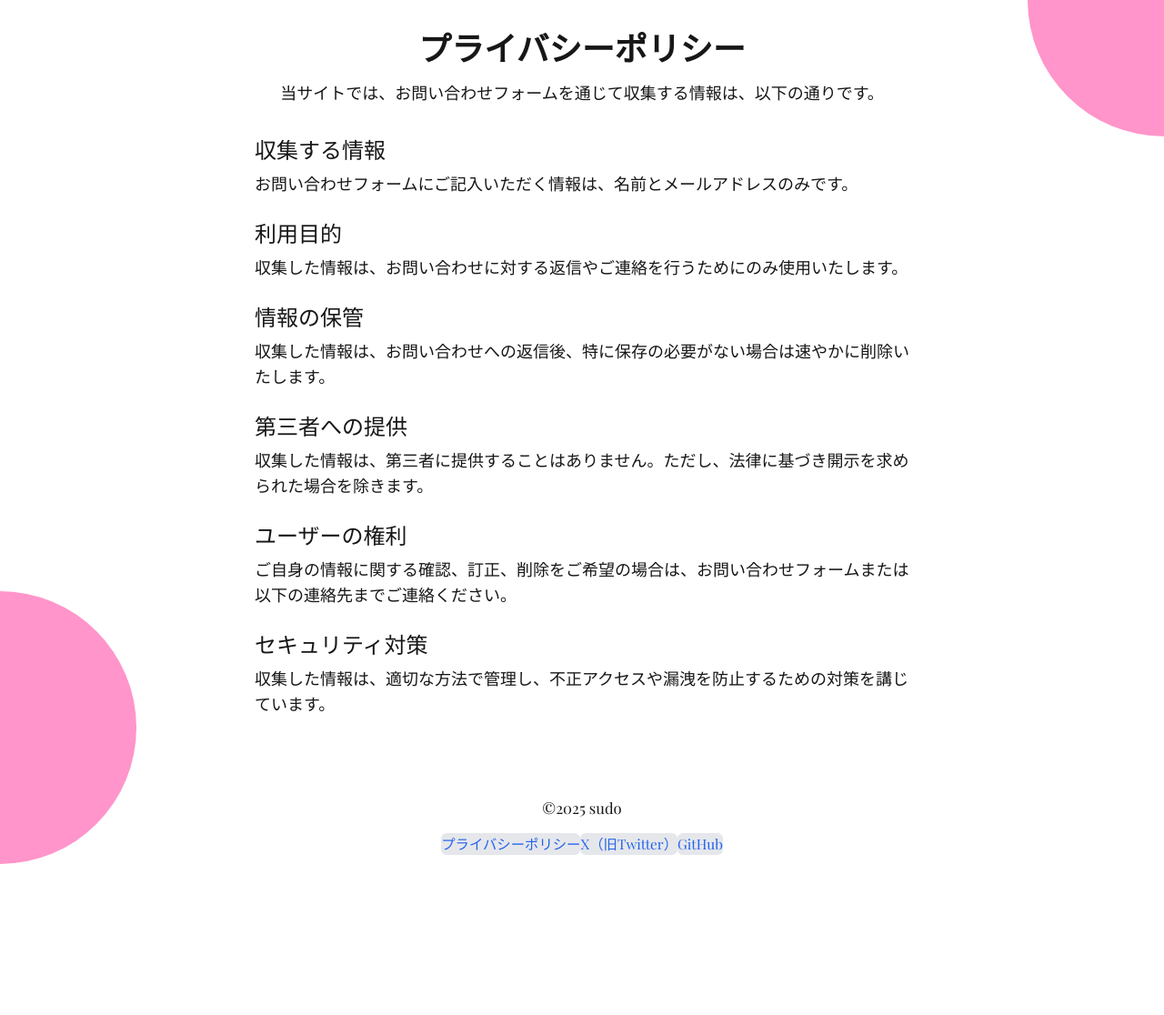
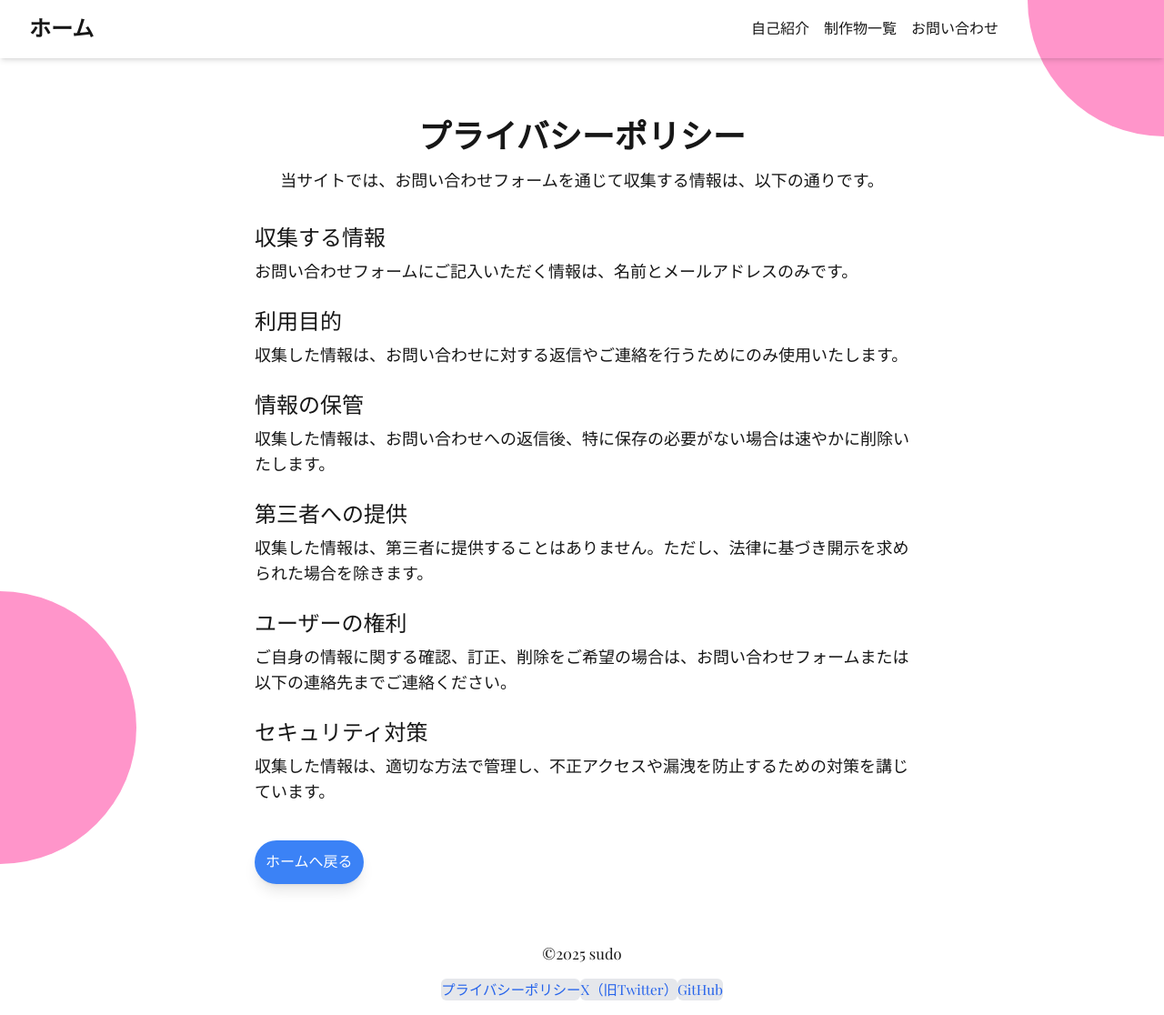
Before and after one commit to s-taku0502/portfolio, a Next.js app: page /privacy in a window 1280 px wide. Shown: the whole page at 91% size. Before the commit the page ends 956 px from the top, so only its background shows below. Built offline with nearby package versions, Linux system fonts and the light colour scheme.

Commit message:
Headerの追加と戻るボタンの追加

```diff
--- a/src/app/privacy/page.js
+++ b/src/app/privacy/page.js
@@ -1,11 +1,15 @@
 import "../../styles/globals.css";
 import CustomH2 from "@/components/CustomH2";
 import Privacy_div from "@/components/Privacy";
+import CustomHeader from "@/components/Header";
 import CustomFooter from "@/components/CustomFooter";
+import Link from "next/link";
 
 const PrivacyPolicy = () => {
     return (
         <>
+            <CustomHeader />
+            <main className="relative min-h-screen pt-24 pb-12 px-4 sm:px-6 lg:px-8">
                 <div className="background-shape shape-top-right" />
                 <div className="background-shape shape-bottom-left" />
                 <div className="px-6 py-8 max-w-3xl mx-auto">
@@ -43,8 +47,12 @@ const PrivacyPolicy = () => {
                         <CustomH2>セキュリティ対策</CustomH2>
                         <p className="text-lg">収集した情報は、適切な方法で管理し、不正アクセスや漏洩を防止するための対策を講じています。</p>
                     </Privacy_div>
+                    <button className="bottom-4 mt-4 bg-blue-500 text-white rounded-full p-3 shadow-lg hover:bg-blue-600 transition duration-300">
+                        <Link href="/">ホームへ戻る</Link>
+                    </button>
                 </div>
                 <CustomFooter />
+            </main>
         </>
     );
 };
```
Lines whose indentation alone changed are shown as unchanged.
